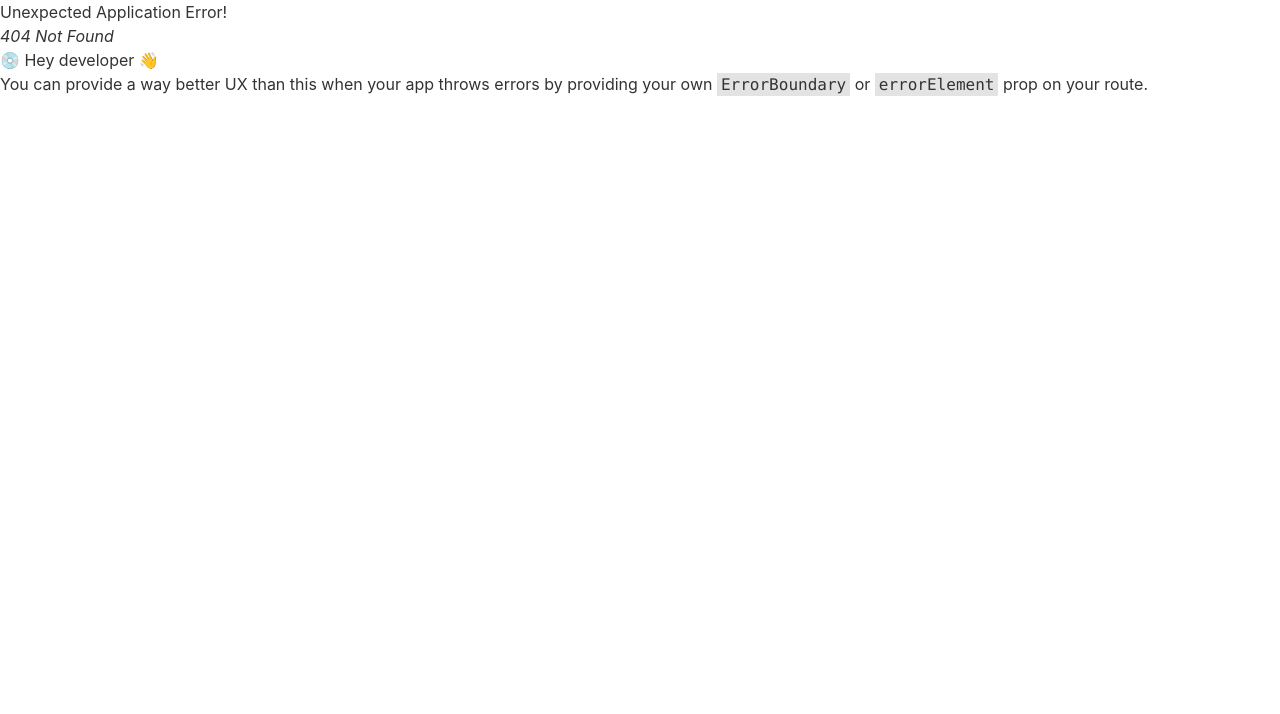
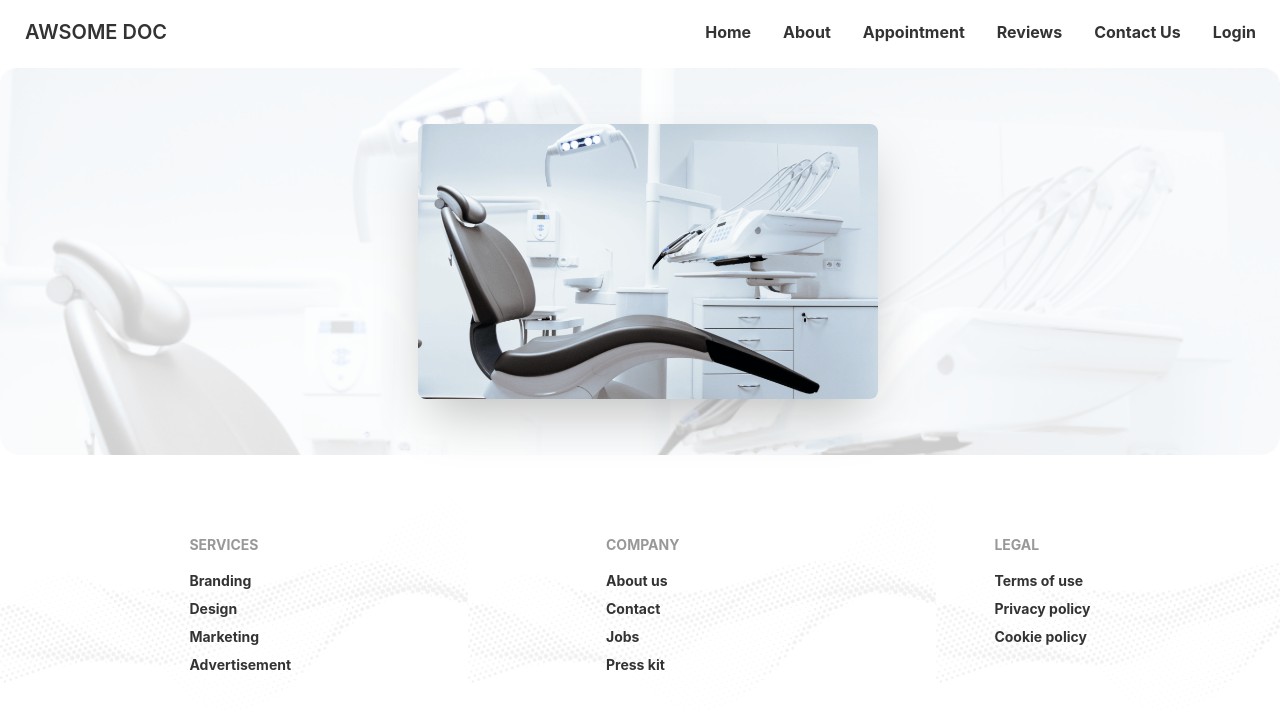
Before and after one commit to towhid7667/awsome-doc, a React (Create React App) app: page /appointment in a window 1280 px wide. Before the commit this address had no page. Shown: the top 714 px of the page. Built offline with nearby package versions, Linux system fonts and the light colour scheme.

Commit message:
Apointment page started

```diff
--- /dev/null
+++ b/src/Components/AppointmentBanner/AppointmentBanner.js
@@ -0,0 +1,17 @@
+import React from 'react';
+import imgBanner from '../../assets/images/chair.png'
+
+const AppointmentBanner = () => {
+    return (
+        <div className="myhero hero p-10 relative my-1">
+        <div className="hero-content flex-col lg:flex-row-reverse">
+          <img alt='' src={imgBanner} className="rounded-lg w-full lg:w-1/2 md:w-3/4 shadow-2xl" />
+          <div>
+
+          </div>
+        </div>
+      </div>
+    );
+};
+
+export default AppointmentBanner;
--- a/src/Components/ButtonPrimary/ButtonPrimary.js
+++ b/src/Components/ButtonPrimary/ButtonPrimary.js
@@ -2,7 +2,7 @@ import React from 'react';
 
 const ButtonPrimary = ({children}) => {
     return (
-<button className="btn btn-primary bg-gradient-to-r from-primary to-secondary text-white">{children}</button>
+<button className="btn btn-primary bg-gradient-to-r from-primary to-secondary  hover:from-secondary hover:to-primary text-white">{children}</button>
     );
 };
 
--- a/src/Components/Shared/Footer/Footer.js
+++ b/src/Components/Shared/Footer/Footer.js
@@ -2,7 +2,7 @@ import React from 'react';
 import footerphoto from '../../../assets/images/footer.png'
 const Footer = () => {
     return (
-        <footer className="footer p-10 my-10 flex justify-around" style={{background : `url(${footerphoto})`, backgroundSize: 'cover'}}>
+        <footer className="footer p-10 mt-10 flex justify-around rounded-lg font-bold" style={{background : `url(${footerphoto})`, backgroundSize: 'contain'}}>
         <div>
           <span className="footer-title">Services</span>
           <a className="link link-hover">Branding</a>
--- /dev/null
+++ b/src/Pages/Appointment/Appointment.js
@@ -0,0 +1,12 @@
+import React from 'react';
+import AppointmentBanner from '../../Components/AppointmentBanner/AppointmentBanner';
+
+const Appointment = () => {
+    return (
+        <div>
+       <AppointmentBanner></AppointmentBanner>
+        </div>
+    );
+};
+
+export default Appointment;
--- a/src/Router/Routes.js
+++ b/src/Router/Routes.js
@@ -1,5 +1,6 @@
 import { createBrowserRouter } from "react-router-dom";
 import Main from "../Layout/Main";
+import Appointment from "../Pages/Appointment/Appointment";
 import Home from "../Pages/Home/Home";
 
 export const router = createBrowserRouter([
@@ -11,6 +12,10 @@ export const router = createBrowserRouter([
             {
                 path: '/',
                 element : <Home></Home>
+            },
+            {
+                path: '/appointment',
+                element : <Appointment></Appointment>
             }
         ]
     }
```
